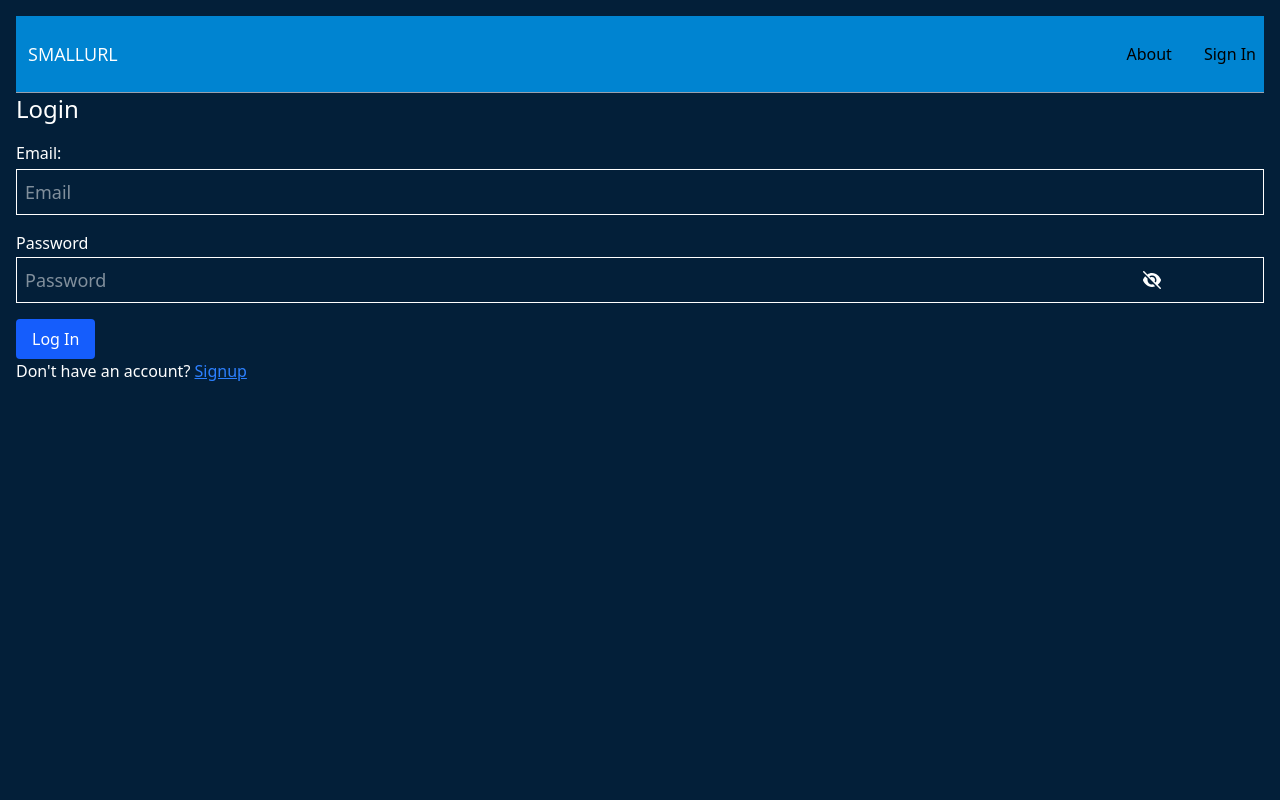
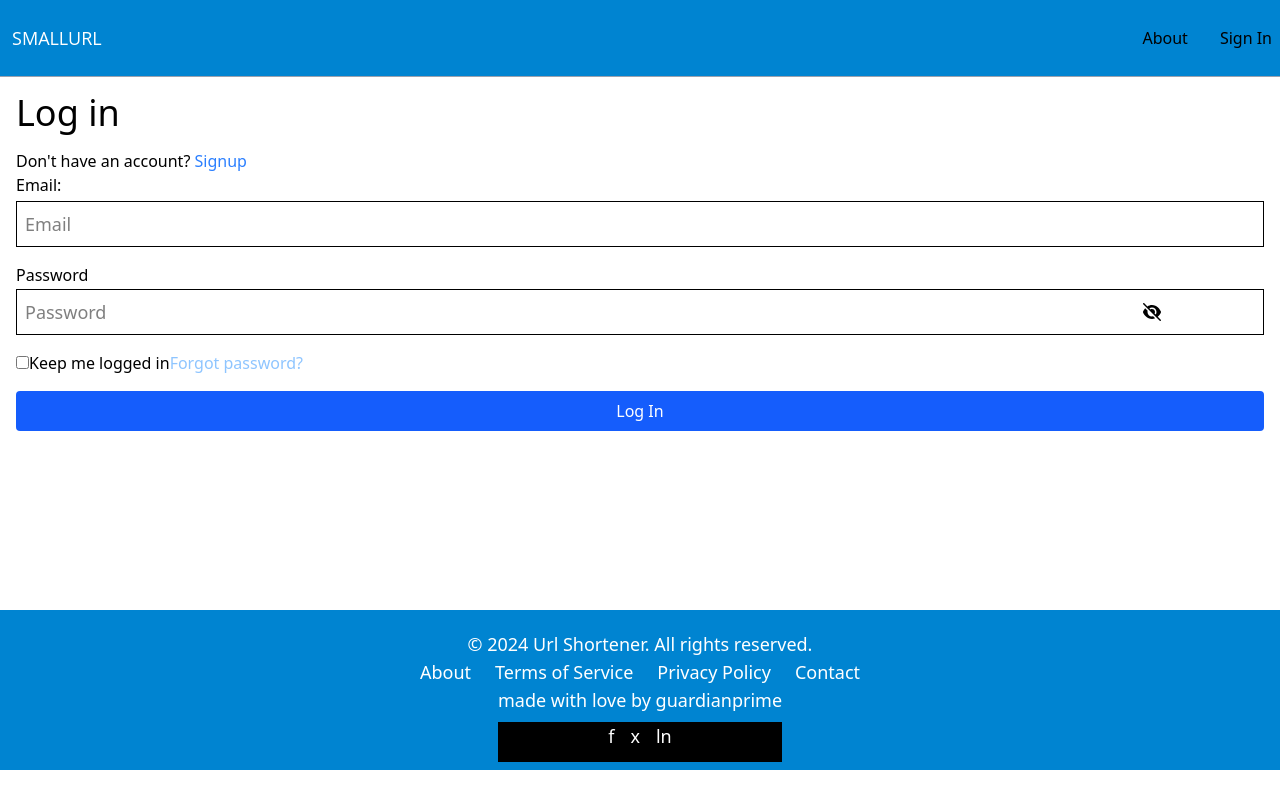
Before and after one commit to guardianprime/url-shortener, a React (Vite) app in the folder FRONTEND/: page /login in a window 1280 px wide. Built offline with nearby package versions, Linux system fonts and the light colour scheme; no server answers.

Commit message:
chore: updated the login and signup styles and also created a forgetpassword page.

```diff
--- a/FRONTEND/src/App.jsx
+++ b/FRONTEND/src/App.jsx
@@ -7,6 +7,7 @@ import MyUrls from "./pages/MyUrls";
 import Login from "./pages/Login";
 import Signup from "./pages/Signup";
 import NotFound from "./pages/NotFound";
+import ForgetPassword from "./pages/ForgetPassword";
 
 const App = () => {
   return (
@@ -17,6 +18,7 @@ const App = () => {
         <Route path="/myurls" element={<MyUrls />} />
         <Route path="/login" element={<Login />} />
         <Route path="/signup" element={<Signup />} />
+        <Route path="/forgetpassword" element={<ForgetPassword />} />
         <Route path="*" element={<NotFound />} />
       </Routes>
     </AuthProvider>
--- a/FRONTEND/src/index.css
+++ b/FRONTEND/src/index.css
@@ -1,5 +1,5 @@
 @import "tailwindcss";
 
-body {
+/* body {
   background-color: #031f39;
-}
+} */
--- /dev/null
+++ b/FRONTEND/src/pages/ForgetPassword.jsx
@@ -0,0 +1,30 @@
+import Hamburger from "../components/Hamburger";
+
+function ForgetPassword() {
+  return (
+    <div className="h-full">
+      <Hamburger />
+      <div className="h-2/3 p-4">
+        <h1 className="text-4xl bold">Reset Password</h1>
+        <p>Don't have access to your email? contact support.</p>
+        <form>
+          <div className="flex flex-col justify-between">
+            <label>Enter email</label>
+            <input type="email" name="email" id="email" />
+          </div>
+          <button
+            type="submit"
+            className="w-full bg-[#031f13] text-white p-2 rounded mt-3"
+          >
+            Send password reset link
+          </button>
+        </form>
+        <div>
+          <Link to="/login">Back to log in</Link>
+        </div>
+      </div>
+    </div>
+  );
+}
+
+export default ForgetPassword;
--- a/FRONTEND/src/pages/Login.jsx
+++ b/FRONTEND/src/pages/Login.jsx
@@ -2,6 +2,7 @@ import { useState } from "react";
 import { Link, useNavigate } from "react-router-dom";
 import API_BASE_URL from "../config/api.js";
 import Hamburger from "../components/Hamburger.jsx";
+import Footer from "../components/Footer.jsx";
 import { useAuth } from "../contexts/AuthContext.jsx";
 
 import { FontAwesomeIcon } from "@fortawesome/react-fontawesome";
@@ -52,10 +53,17 @@ const Login = () => {
   }
 
   return (
-    <div className="p-4">
+    <div className="h-full bg-white">
       <Hamburger home={true} urlpage={false} />
-      <h2 className="text-2xl mb-4 text-white">Login</h2>
-      <form onSubmit={handleSubmit} className="space-y-4 text-white">
+      <div className="p-4 h-2/3">
+        <h1 className="text-4xl mb-4 text-black">Log in</h1>
+        <p className="text-black">
+          Don't have an account?{" "}
+          <Link to="/signup" className="text-blue-500">
+            Signup
+          </Link>
+        </p>
+        <form onSubmit={handleSubmit} className="space-y-4 text-black">
           <div>
             <label htmlFor="username">Email:</label>
             <input
@@ -91,21 +99,23 @@ const Login = () => {
               </button>
             </div>
           </div>
-
+          <div>
+            <input type="checkbox" id="checkbox" name="checkbox" />
+            <label htmlFor="checkbox">Keep me logged in</label>
+            <Link to="/forgetpassword" className="text-blue-300">
+              Forgot password?
+            </Link>
+          </div>
           <button
-          className="bg-blue-600  px-4 py-2 rounded text-white"
+            className="bg-blue-600  px-4 py-2 rounded text-white w-full"
             type="submit"
           >
             Log In
           </button>
           {error && <p className="text-red-500">{error}</p>}
         </form>
-      <p className="text-white">
-        Don't have an account?{" "}
-        <Link to="/signup" className="text-blue-500 underline">
-          Signup
-        </Link>
-      </p>
+      </div>
+      <Footer />
     </div>
   );
 };
--- a/FRONTEND/src/pages/Signup.jsx
+++ b/FRONTEND/src/pages/Signup.jsx
@@ -2,6 +2,7 @@ import { useState } from "react";
 import { useNavigate, Link } from "react-router-dom";
 import API_BASE_URL from "../config/api.js";
 import Hamburger from "../components/Hamburger.jsx";
+import Footer from "../components/Footer.jsx";
 
 function Signup() {
   const [username, setUsername] = useState("");
@@ -26,8 +27,6 @@ function Signup() {
         body: JSON.stringify({ username, email, password }),
       });
 
-      const reply = await res.json(res);
-
       if (res.ok) {
         navigate("/");
       } else {
@@ -43,10 +42,17 @@ function Signup() {
   };
 
   return (
-    <div className="p-4">
+    <div className="h-full">
       <Hamburger home={true} urlpage={false} />
-      <h2 className="text-2xl mb-4 text-white">Sign Up</h2>
-      <form onSubmit={handleSubmit} className="space-y-4 text-white">
+      <div className="p-4 h-2/3">
+        <h1 className="text-4xl mb-4 text-black">Sign Up</h1>
+        <p className="mt-2">
+          Already have an account?{" "}
+          <Link to="/login" className="text-blue-500">
+            Login here
+          </Link>
+        </p>
+        <form onSubmit={handleSubmit} className="space-y-4 text-black">
           <div>
             <label htmlFor="username">Username</label>
             <input
@@ -90,20 +96,15 @@ function Signup() {
           {error && <p className="text-red-500">{error}</p>}
 
           <button
-          className="bg-blue-600 text-white px-4 py-2 rounded disabled:opacity-50"
+            className="bg-blue-600 text-white px-4 py-2 rounded disabled:opacity-50 w-full"
             type="submit"
             disabled={isLoading}
           >
             {isLoading ? "Signing up..." : "Sign Up"}
           </button>
-
-        <p className="mt-2">
-          Already have an account?{" "}
-          <Link to="/login" className="text-blue-500 underline">
-            Login here
-          </Link>
-        </p>
         </form>
+      </div>
+      <Footer />
     </div>
   );
 }
```
Lines whose indentation alone changed are shown as unchanged.
